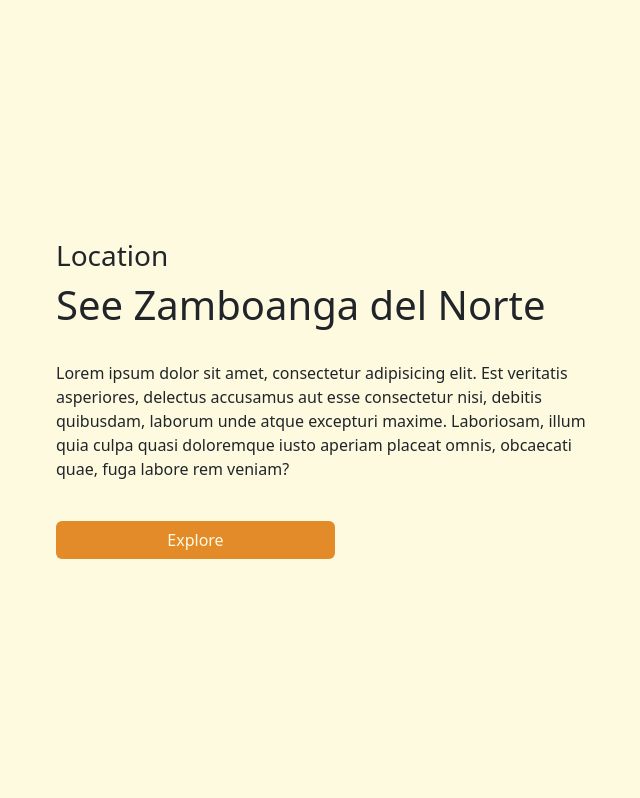
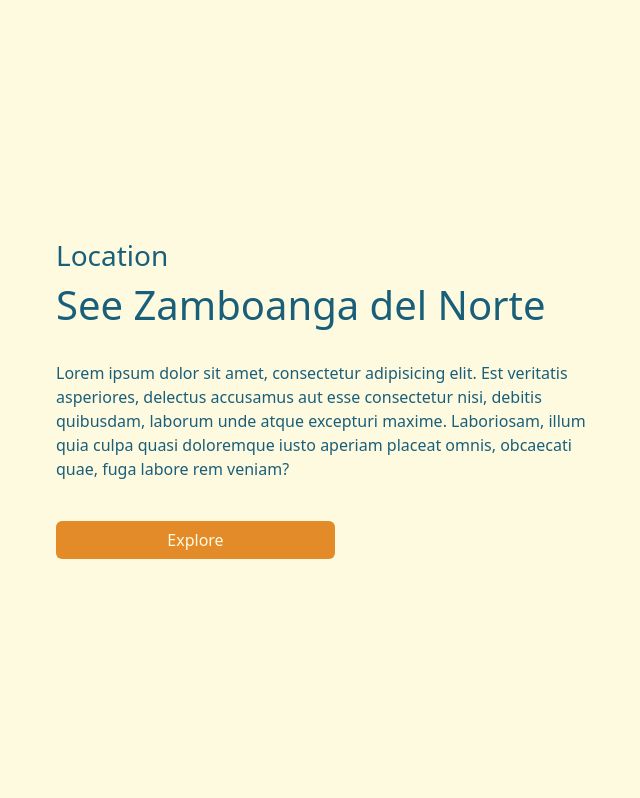
Before and after one commit to jasperayawan/MP3, a PHP site: page / in a window 1280 px wide. Shown: the part 4535-5333 px from the top of the page, without its empty margins (26-666 px from the left). Run offline with PHP 8.4, Linux system fonts and the light colour scheme.

Commit message:
update location section

```diff
--- a/index.css
+++ b/index.css
@@ -138,6 +138,7 @@
 
 .location{
     background: var(--pink-bg);
+    color: var(--blue-bg);
 }
 .location_content{
     min-height: 100vh;
```
